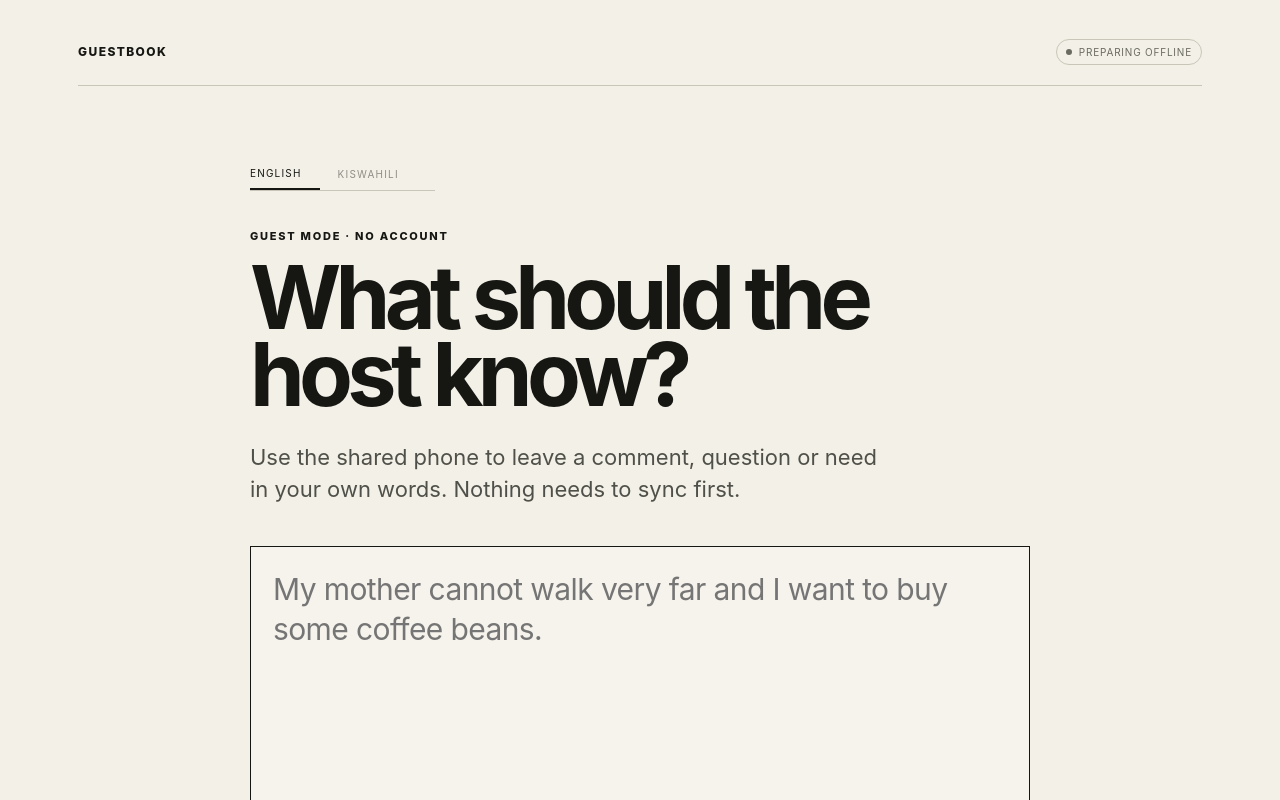
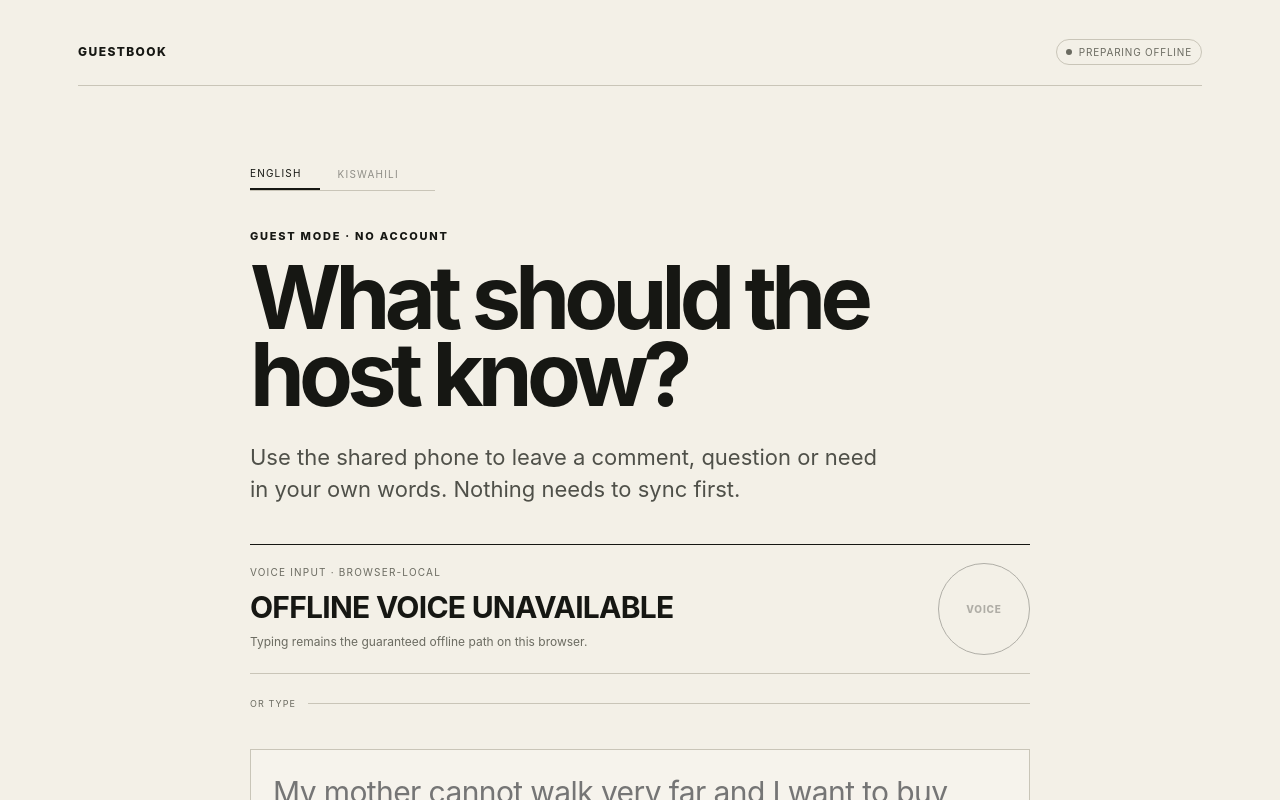
Before and after one commit to Davemafy/recall, a React (Vite) app: page / in a window 1280 px wide. Both pictures are taken after a click on the button "I’m visiting". Shown: the top 800 px of the page. Built offline with nearby package versions, Linux system fonts and the light colour scheme.

Commit message:
deploy: add local voice and signature memory flow

```diff
--- a/src/App.tsx
+++ b/src/App.tsx
@@ -1,10 +1,49 @@
-import { useEffect, useMemo, useState, type ReactNode } from "react";
+import { useEffect, useMemo, useRef, useState, type ReactNode } from "react";
 import { activeClassifier } from "./ai/classifier";
 import { db } from "./storage/db";
 import { seedDemoData } from "./data/demoData";
 import { buildMemory, decisionCopy, type MemorySignal } from "./domain/memory";
 import { HUMAN_CONFIRM_REQUIRED, LABELS, LABEL_META, type SignalLabel } from "./domain/labels";
 import type { Observation, Prediction } from "./domain/observation";
+
+
+type SpeechAvailability = "available" | "downloadable" | "downloading" | "unavailable";
+
+interface LocalSpeechRecognitionResult {
+  readonly isFinal: boolean;
+  readonly 0: { transcript: string };
+}
+
+interface LocalSpeechRecognitionEvent {
+  readonly resultIndex: number;
+  readonly results: ArrayLike<LocalSpeechRecognitionResult>;
+}
+
+interface LocalSpeechRecognitionInstance {
+  lang: string;
+  continuous: boolean;
+  interimResults: boolean;
+  processLocally?: boolean;
+  onresult: ((event: LocalSpeechRecognitionEvent) => void) | null;
+  onend: (() => void) | null;
+  onerror: (() => void) | null;
+  start(): void;
+  stop(): void;
+}
+
+interface LocalSpeechRecognitionConstructor {
+  new (): LocalSpeechRecognitionInstance;
+  available?: (options: { langs: string[]; processLocally: true }) => Promise<SpeechAvailability>;
+  install?: (options: { langs: string[]; processLocally: true }) => Promise<boolean>;
+}
+
+function getLocalSpeechRecognition(): LocalSpeechRecognitionConstructor | null {
+  const candidate = window as typeof window & {
+    SpeechRecognition?: LocalSpeechRecognitionConstructor;
+    webkitSpeechRecognition?: LocalSpeechRecognitionConstructor;
+  };
+  return candidate.SpeechRecognition ?? candidate.webkitSpeechRecognition ?? null;
+}
 
 function useLocationKey() {
   const [key, setKey] = useState(() => window.location.pathname + window.location.search);
@@ -111,7 +150,104 @@ function Guest() {
   const [language, setLanguage] = useState<keyof typeof guestCopy>("en");
   const [text, setText] = useState("");
   const [busy, setBusy] = useState(false);
+  const [voiceState, setVoiceState] = useState<"checking" | SpeechAvailability | "installing" | "listening" | "error">("checking");
+  const recognitionRef = useRef<LocalSpeechRecognitionInstance | null>(null);
   const copy = guestCopy[language];
+
+  useEffect(() => {
+    let cancelled = false;
+
+    async function checkVoice() {
+      if (language !== "en") {
+        setVoiceState("unavailable");
+        return;
+      }
+
+      const Recognition = getLocalSpeechRecognition();
+      if (!Recognition?.available) {
+        setVoiceState("unavailable");
+        return;
+      }
+
+      setVoiceState("checking");
+      try {
+        const availability = await Recognition.available({
+          langs: ["en-US"],
+          processLocally: true,
+        });
+        if (!cancelled) setVoiceState(availability);
+      } catch {
+        if (!cancelled) setVoiceState("unavailable");
+      }
+    }
+
+    void checkVoice();
+    return () => {
+      cancelled = true;
+      recognitionRef.current?.stop();
+      recognitionRef.current = null;
+    };
+  }, [language]);
+
+  async function installVoice() {
+    const Recognition = getLocalSpeechRecognition();
+    if (!Recognition?.install || language !== "en") return;
+
+    setVoiceState("installing");
+    try {
+      const installed = await Recognition.install({
+        langs: ["en-US"],
+        processLocally: true,
+      });
+      setVoiceState(installed ? "available" : "unavailable");
+    } catch {
+      setVoiceState("error");
+    }
+  }
+
+  function startVoice() {
+    const Recognition = getLocalSpeechRecognition();
+    if (!Recognition || language !== "en" || voiceState !== "available") return;
+
+    const recognition = new Recognition();
+    const base = text.trim();
+    recognition.lang = "en-US";
+    recognition.continuous = false;
+    recognition.interimResults = true;
+    recognition.processLocally = true;
+
+    recognition.onresult = (event) => {
+      let transcript = "";
+      for (let index = 0; index < event.results.length; index++) {
+        transcript += event.results[index][0]?.transcript ?? "";
+      }
+      const next = [base, transcript.trim()].filter(Boolean).join(base ? " " : "");
+      setText(next);
+    };
+
+    recognition.onend = () => {
+      recognitionRef.current = null;
+      setVoiceState("available");
+    };
+
+    recognition.onerror = () => {
+      recognitionRef.current = null;
+      setVoiceState("error");
+    };
+
+    recognitionRef.current = recognition;
+    setVoiceState("listening");
+    try {
+      recognition.start();
+    } catch {
+      recognitionRef.current = null;
+      setVoiceState("error");
+    }
+  }
+
+  function stopVoice() {
+    recognitionRef.current?.stop();
+  }
 
   async function submit() {
     if (text.trim().length < 3 || busy) return;
@@ -133,6 +269,20 @@ function Guest() {
     go("/review?id=" + encodeURIComponent(id));
   }
 
+  const voiceLabel =
+    voiceState === "listening" ? "LISTENING — TAP TO STOP" :
+    voiceState === "available" ? "START OFFLINE VOICE" :
+    voiceState === "downloadable" ? "INSTALL OFFLINE VOICE" :
+    voiceState === "downloading" || voiceState === "installing" ? "INSTALLING VOICE…" :
+    voiceState === "checking" ? "CHECKING OFFLINE VOICE…" :
+    "OFFLINE VOICE UNAVAILABLE";
+
+  const voiceAction =
+    voiceState === "available" ? startVoice :
+    voiceState === "listening" ? stopVoice :
+    voiceState === "downloadable" ? installVoice :
+    undefined;
+
   return (
     <Shell>
       <section className="narrow">
@@ -146,7 +296,32 @@ function Guest() {
         <p className="eyebrow">{copy.eyebrow}</p>
         <h1 className="screen-title">{copy.title}</h1>
         <p className="lede">{copy.helper}</p>
-        <textarea className="guest-input" value={text} onChange={(e) => setText(e.target.value)} placeholder={copy.placeholder} rows={7} autoFocus />
+
+        {language === "en" && (
+          <section className={"voice-panel " + (voiceState === "listening" ? "listening" : "")}>
+            <div className="voice-copy">
+              <span>VOICE INPUT · BROWSER-LOCAL</span>
+              <strong>{voiceLabel}</strong>
+              <p>
+                {voiceState === "available" || voiceState === "listening"
+                  ? "English speech is processed on this device. Guestbook never falls back silently to cloud speech."
+                  : voiceState === "downloadable"
+                    ? "Your browser can install its English speech pack once. The Guestbook classifier stays ~240 KB."
+                    : "Typing remains the guaranteed offline path on this browser."}
+              </p>
+            </div>
+            <button
+              className="voice-action"
+              onClick={voiceAction}
+              disabled={!voiceAction || voiceState === "installing" || voiceState === "downloading" || voiceState === "checking"}
+            >
+              {voiceState === "listening" ? "STOP" : voiceState === "downloadable" ? "INSTALL" : "VOICE"}
+            </button>
+          </section>
+        )}
+
+        <div className="type-divider"><span>OR TYPE</span></div>
+        <textarea className="guest-input" value={text} onChange={(e) => setText(e.target.value)} placeholder={copy.placeholder} rows={7} />
         <div className="input-footer">
           <span>{text.length} characters</span>
           <button className="primary" disabled={text.trim().length < 3 || busy} onClick={submit}>
@@ -157,7 +332,6 @@ function Guest() {
     </Shell>
   );
 }
-
 
 function Capture() {
   const [source, setSource] = useState<"guide" | "operator">("guide");
@@ -267,10 +441,15 @@ function Review() {
           <p className="microcopy">Nothing below replaces the original words. Tap any signal to correct the model before it enters memory.</p>
         </div>
         <div className="review-panel">
-          <div className="panel-head"><span>LOCAL MODEL</span><span>{observation.predictions[0]?.engine ?? "guestbook-micro-v1"}</span></div>
+          <div className="interpret-proof">
+            <div><strong>~240 KB</strong><span>learned weights</span></div>
+            <div><strong>0</strong><span>network inference</span></div>
+            <div><strong>LOCAL</strong><span>on this device</span></div>
+          </div>
+          <div className="panel-head"><span>INTERPRETED LOCALLY</span><span>{observation.predictions[0]?.engine ?? "guestbook-micro-v1"}</span></div>
           <div className="prediction-list">
             {observation.predictions.map((prediction) => (
-              <button key={prediction.label} className={selected.has(prediction.label) ? "prediction selected" : "prediction"} onClick={() => toggle(prediction.label)}>
+              <button key={prediction.label} className={selected.has(prediction.label) ? "prediction selected signal-reveal" : "prediction signal-reveal"} onClick={() => toggle(prediction.label)}>
                 <div>
                   <strong>{LABEL_META[prediction.label].title}</strong>
                   <small>{LABEL_META[prediction.label].description}</small>
@@ -350,7 +529,7 @@ function Memory() {
       </section>
       <section className="memory-grid">
         {memory.map((signal, index) => (
-          <article key={signal.label} className="memory-card">
+          <article key={signal.label} className={"memory-card " + (signal.label === "WANT_PRODUCT" && signal.visitCount >= 5 ? "memory-card-signature" : "")}>
             <div className="memory-rank">{String(index + 1).padStart(2, "0")}</div>
             <div className="memory-main">
               <div className="memory-title-row">
@@ -407,6 +586,9 @@ function Decide() {
               <article className="decision-card" key={signal.label}>
                 <span className="decision-count">{signal.visitCount} independent visits</span>
                 <h2>{copy.headline}</h2>
+                {signal.label === "WANT_PRODUCT" && (
+                  <p className="decision-proof">Not a prediction. Not a generated recommendation. {signal.visitCount} pieces of confirmed evidence.</p>
+                )}
                 <p>{copy.body}</p>
                 <div className="decision-buttons">
                   {["Explore","Not now","Wrong signal"].map((option) => (
--- a/src/styles.css
+++ b/src/styles.css
@@ -48,6 +48,127 @@ h1 { font-size: clamp(58px, 9.2vw, 128px); line-height: .88; letter-spacing: -.0
 .language-switch { display: inline-flex; border-bottom: 1px solid var(--line); margin-bottom: 38px; }
 .language { border: 0; background: transparent; padding: 9px 18px 9px 0; margin-right: 18px; font-size: 10px; letter-spacing: .12em; opacity: .45; cursor: pointer; }
 .language.active { opacity: 1; border-bottom: 2px solid var(--ink); }
+
+.voice-panel {
+  margin-top: 38px;
+  border-top: 1px solid var(--ink);
+  border-bottom: 1px solid var(--line);
+  padding: 18px 0;
+  display: grid;
+  grid-template-columns: 1fr auto;
+  gap: 28px;
+  align-items: center;
+}
+.voice-panel.listening { border-top-color: var(--green); }
+.voice-copy > span {
+  display: block;
+  color: var(--muted);
+  font-size: 10px;
+  letter-spacing: .12em;
+  margin-bottom: 11px;
+}
+.voice-copy strong {
+  display: block;
+  font-size: clamp(20px, 3vw, 30px);
+  letter-spacing: -.025em;
+}
+.voice-copy p {
+  margin: 8px 0 0;
+  max-width: 560px;
+  color: var(--muted);
+  font-size: 12px;
+  line-height: 1.5;
+}
+.voice-action {
+  width: 92px;
+  height: 92px;
+  border-radius: 50%;
+  border: 1px solid var(--ink);
+  background: transparent;
+  font-size: 10px;
+  font-weight: 800;
+  letter-spacing: .08em;
+  cursor: pointer;
+}
+.voice-panel.listening .voice-action {
+  background: var(--green);
+  border-color: var(--green);
+  color: white;
+}
+.voice-action:disabled {
+  opacity: .3;
+  cursor: default;
+}
+.type-divider {
+  display: flex;
+  align-items: center;
+  gap: 12px;
+  margin-top: 24px;
+  color: var(--muted);
+  font-size: 9px;
+  letter-spacing: .12em;
+}
+.type-divider::after {
+  content: "";
+  height: 1px;
+  background: var(--line);
+  flex: 1;
+}
+.interpret-proof {
+  display: grid;
+  grid-template-columns: repeat(3, 1fr);
+  border-top: 1px solid var(--line);
+  border-left: 1px solid var(--line);
+  margin-bottom: 28px;
+}
+.interpret-proof > div {
+  min-height: 88px;
+  padding: 11px;
+  border-right: 1px solid var(--line);
+  border-bottom: 1px solid var(--line);
+  display: flex;
+  flex-direction: column;
+  justify-content: space-between;
+}
+.interpret-proof strong {
+  font-size: 22px;
+  letter-spacing: -.035em;
+}
+.interpret-proof span {
+  color: var(--muted);
+  font-size: 9px;
+  text-transform: uppercase;
+  letter-spacing: .08em;
+}
+.signal-reveal {
+  animation: signalIn .42s ease both;
+}
+.signal-reveal:nth-child(2) { animation-delay: .09s; }
+.signal-reveal:nth-child(3) { animation-delay: .18s; }
+@keyframes signalIn {
+  from { opacity: 0; transform: translateY(8px); }
+}
+.memory-card-signature {
+  padding-top: 34px;
+  padding-bottom: 34px;
+  border-bottom-color: var(--ink);
+}
+.memory-card-signature .memory-title-row h2 {
+  font-size: clamp(34px, 5vw, 64px);
+}
+.memory-card-signature .memory-title-row > strong {
+  font-size: clamp(38px, 6vw, 68px);
+}
+.decision-proof {
+  color: var(--ink) !important;
+  max-width: 660px;
+  padding: 14px 0;
+  border-top: 1px solid var(--line);
+  border-bottom: 1px solid var(--line);
+  font-family: Georgia, "Times New Roman", serif;
+  font-size: clamp(18px, 2.6vw, 26px) !important;
+}
+
 .guest-input { width: 100%; margin-top: 40px; min-height: 210px; resize: vertical; background: rgba(255,255,255,.2); border: 1px solid var(--line); padding: 22px; color: inherit; font-size: clamp(20px, 3vw, 30px); line-height: 1.35; letter-spacing: -.02em; outline: none; }
 .guest-input:focus { border-color: var(--ink); }
 .input-footer { display: flex; justify-content: space-between; align-items: center; gap: 20px; margin-top: 12px; }
@@ -130,6 +251,13 @@ h1 { font-size: clamp(58px, 9.2vw, 128px); line-height: .88; letter-spacing: -.0
   .memory-title-row { flex-direction: column; }
   .memory-title-row > strong { text-align: left; }
   .input-footer { align-items: flex-end; }
+  .voice-panel { grid-template-columns: 1fr; }
+  .voice-action { width: 100%; height: 48px; border-radius: 0; }
+  .interpret-proof { grid-template-columns: 1fr 1fr 1fr; }
   .metric-grid { border-left: 0; }
   .top-actions .quiet-link { display: none; }
 }
+
+@media (prefers-reduced-motion: reduce) {
+  .signal-reveal { animation: none; }
+}
```
Also changed, not shown: src/data/demoData.ts (+5 -3 lines).
